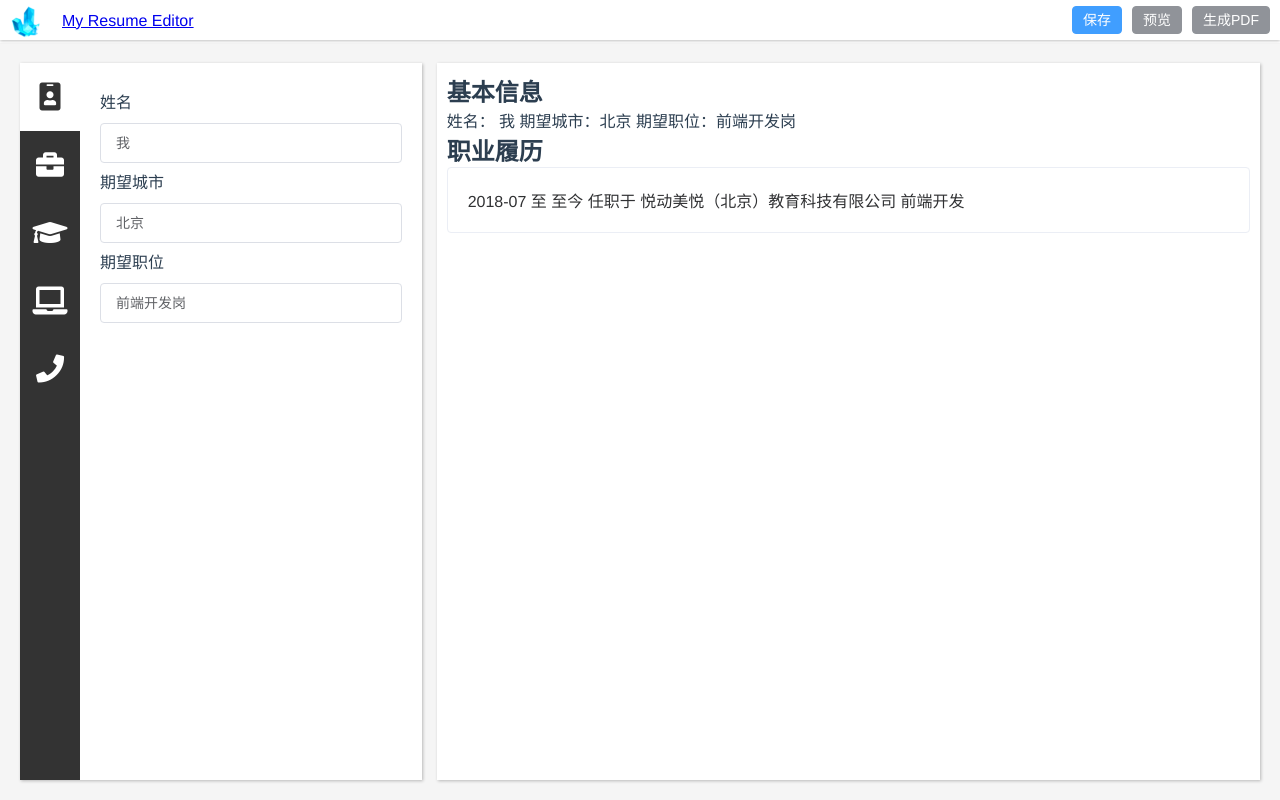
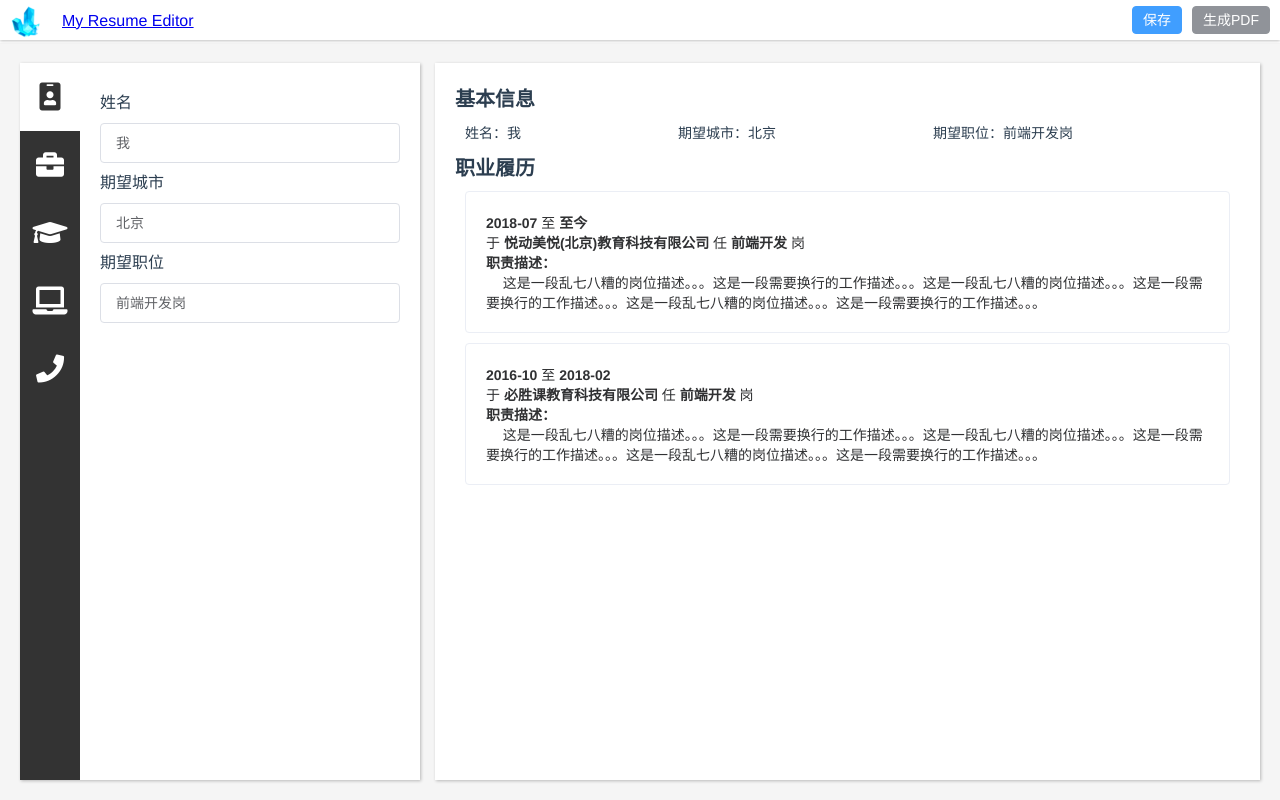
Before and after one commit to yuanyayi/MyResume, a Vue app: page / in a window 1280 px wide. Built offline with nearby package versions, Linux system fonts and the light colour scheme.

Commit message:
允许增加和删除工作履历了

```diff
--- a/src/App.vue
+++ b/src/App.vue
@@ -30,7 +30,8 @@ ul,ol,dl {
 }
 
 #app {
-  font-family: 'Avenir', Helvetica, Arial, sans-serif;
+  // font-family: 'Avenir', Helvetica, Arial, sans-serif;
+  font-family: "Helvetica Neue",Helvetica,"PingFang SC","Hiragino Sans GB","Microsoft YaHei","微软雅黑",Arial,sans-serif;
   -webkit-font-smoothing: antialiased;
   -moz-osx-font-smoothing: grayscale;
   color: #2c3e50;
--- a/src/sideProjects/ResumeEditor/ResumeEditor.vue
+++ b/src/sideProjects/ResumeEditor/ResumeEditor.vue
@@ -2,11 +2,10 @@
   <div id="resumeEditor">
     <header>
       <div class="wrap">
-        <router-link to="/"><img alt="Vue logo" src="../../assets/logo/logo32.png"></router-link>
+        <router-link to="/"><img alt="Vue logo" src="../../assets/logo/logo32.png"/></router-link>
           <router-link to="/resume-editor">My Resume Editor</router-link>
-          <nav class="right">
+          <nav class="fr">
             <el-button type="primary">保存</el-button>
-            <el-button type="info">预览</el-button>
             <el-button @click="savePDF" type="info">生成PDF</el-button>
           </nav>
       </div>
@@ -14,50 +13,88 @@
     <main>
       <aside>
         <ul class="editList tabs">
-          <li v-for="tab in tabs" :key="tab.label" :title="tab.title" :class="{'cur': currentTab === tab.label}" @click="gotoTab(tab.label)"><i :class="['fa', 'fa-'+tab.icon]"></i></li>
+          <el-tooltip class="item" effect="dark" :content="tab.title" placement="right-center" v-for="tab in tabs" :key="tab.label">
+            <li :class="{'cur': currentTab === tab.label}" @click="gotoTab(tab.label)">
+              <i :class="['fa', 'fa-'+tab.icon]"></i>
+            </li>
+          </el-tooltip>
         </ul>
         <ul class="editContent">
+          <!-- 基本信息 -->
           <li v-show="currentTab === 'BaseInfo'">
-            <label for="username">姓名</label>
+            <label>姓名</label>
             <el-input placeholder="请输入姓名" clearable v-model="base.name">
             </el-input>
-            <label for="username">期望城市</label>
+            <label>期望城市</label>
             <el-input placeholder="希望前往的城市" clearable v-model="base.city">
             </el-input>
-            <label for="username">期望职位</label>
+            <label>期望职位</label>
             <el-input placeholder="期望从事的职业" clearable v-model="base.position">
             </el-input>
           </li>
+          <!-- 职业履历 -->
           <li v-show="currentTab === 'Career'">
+            <el-collapse accordion v-model="careerActiveName">
+              <el-collapse-item v-for="(c,i) in career" :name="i" :title="c.post +' ['+ c.company+']'">
+                <label>日期</label>
+                <div class="date-picker-group">
+                  <el-date-picker v-model="c.employed" type="daterange" align="center" unlink-panels range-separator="至" start-placeholder="开始日期" end-placeholder="结束日期" format="yyyy 年 MM 月" value-format="yyyy-MM-dd" :picker-options="pickerOptions">
+                  </el-date-picker>
+                </div>
+                <label>公司名称</label>
+                <el-input placeholder="公司名称" clearable v-model="c.company">
+                </el-input>
+                <label>岗位</label>
+                <el-input placeholder="岗位" clearable v-model="c.post">
+                </el-input>
+                <label>职责描述</label>
+                <el-input type="textarea" :rows="6" resize="none" placeholder="职责描述" v-model="c.content">
+                </el-input>
+                <p class="tr" style="margin-top: 10px">
+                  <el-button @click="cofirmDeleteCareer(i)" type="danger" icon="el-icon-delete" circle></el-button>
+                </p>
+              </el-collapse-item>
+            </el-collapse>
+            <div class="addBtn" @click="addCareer"><i class="el-icon-plus"></i></div>
           </li>
+          <!-- 教育经历 -->
           <li v-show="currentTab === 'Study'"></li>
+          <!-- 个人项目 -->
           <li v-show="currentTab === 'Projects'"></li>
+          <!-- 联系方式 -->
           <li v-show="currentTab === 'Contact'"></li>
         </ul>
       </aside>
       <div id="screen">
         <h2>基本信息</h2>
-        姓名： {{base.name}}
-        期望城市：{{base.city}}
-        期望职位：{{base.position}}
+        <dl>
+          <dt>姓名：</dt>
+          <dd>{{base.name}}</dd>
+          <dt>期望城市：</dt>
+          <dd>{{base.city}}</dd>
+          <dt>期望职位：</dt>
+          <dd>{{base.position}}</dd>
+        </dl>
         <h2>职业履历</h2>
         <el-card shadow="hover" v-for="c in career">
-
-          {{c.employed[0]}} 至 {{c.employed[1]}} 任职于 {{c.company}}
-          {{c.content}}
+          <b>{{c.employed[0]|formatDate}}</b> 至 <b>{{c.employed[1]|formatDate}}</b> <br />
+          于 <b>{{c.company}}</b> 任 <b>{{c.post}}</b> 岗<br />
+          <b>职责描述：</b>
+          <pre class="positionContent">{{c.content}}</pre>
         </el-card>
       </div>
     </main>
   </div>
 </template>
 <script>
-import html2canvas from "html2canvas"
+  import html2canvas from "html2canvas"
 import * as jsPDF from 'jspdf'
 
 export default {
   name: "resumeEditor",
   data() {
     return {
+      // 选项
       currentTab: "BaseInfo",
       tabs: [{
         title: "基本信息",
@@ -80,18 +117,42 @@ export default {
         icon: "phone",
         label: "Contact"
       }],
+      // 信息
       base: {
         name: "我",
         city: "北京",
         position: "前端开发岗"
       },
       career: [{
-        company: "悦动美悦（北京）教育科技有限公司",
-        employed: ["2018-07", "至今"],
-        content: "前端开发"
+        company: "悦动美悦(北京)教育科技有限公司",
+        employed: ["2018-07-23", "2019-12-31"],
+        post: "前端开发",
+        content: "  这是一段乱七八糟的岗位描述。。。这是一段需要换行的工作描述。。。这是一段乱七八糟的岗位描述。。。这是一段需要换行的工作描述。。。这是一段乱七八糟的岗位描述。。。这是一段需要换行的工作描述。。。"
+      },{
+        company: "必胜课教育科技有限公司",
+        employed: ["2016-10-17", "2018-02-10"],
+        post: "前端开发",
+        content: "  这是一段乱七八糟的岗位描述。。。这是一段需要换行的工作描述。。。这是一段乱七八糟的岗位描述。。。这是一段需要换行的工作描述。。。这是一段乱七八糟的岗位描述。。。这是一段需要换行的工作描述。。。"
       }],
-
+      // 日期选择设置项
+      pickerOptions: {
+        disabledDate(time) {
+          return time.getTime() > Date.now();
+        },
+        shortcuts: [{
+            text: '至今',
+            onClick(picker) {
+              picker.$emit('pick', new Date());
+            }
+          }]
+      },
+      careerActiveName: 0
     }
+  },
+  created(){
+    this.career.sort((c1,c2)=>{
+      return c1.employed[1]>c2.employed[1]
+    })
   },
   methods: {
     gotoTab(i) {
@@ -105,12 +166,63 @@ export default {
         doc.addImage(imgData, 'JPEG', 0, 0, 210, 297);
         doc.save(`${_this.base.name}的PDF简历.pdf`);
       });
+    },
+    cofirmDeleteCareer(index){
+      this.$confirm('确定删除这段经历吗?', {
+          distinguishCancelAndClose: true,
+          confirmButtonText: '删掉',
+          cancelButtonText: '算了不删了',
+          type: 'warning'
+        }).then(() => {
+          this.career.splice(index,1);
+          this.$message({
+            type: 'success',
+            message: '删除成功!'
+          });
+        }).catch(action => {
+          action === 'cancel' ?
+          this.$message({
+            type: 'info',
+            message: '已取消删除'
+          }) : console.log(action);
+        });
+    },
+    addCareer(){
+      let today = new Date()
+      this.career.unshift({
+        company: "",
+        employed: ["", `${today.getFullYear()}-${today.getMonth()+1}-${today.getDate()}`],
+        post: "前端开发",
+        content: ""
+      })
+      this.careerActiveName = 0
     }
-
+  },
+  filters: {
+    formatDate(dateStr) {
+      let today = new Date();
+      let tempDate = new Date()
+      let str = dateStr.split(/[^0-9]/);
+      tempDate.setFullYear(str[0])
+      tempDate.setMonth(str[1] - 1)
+      tempDate.setDate(str[2])
+      if (tempDate >= today) {
+        return '至今'
+      }
+      return dateStr.slice(0,7)
+    }
   }
 }
 
 </script>
+<style type="text/css">
+.el-collapse-item__header {
+  overflow: hidden;
+  white-space: nowrap;
+  text-overflow: ellipsis;
+}
+
+</style>
 <style lang="less" scoped>
 #resumeEditor {
   height: 100vh;
@@ -139,8 +251,18 @@ header {
     padding: 6px 10px;
   }
 }
-.right {
+.fr {
   float: right;
+}
+.cf:after {
+  content: "";
+  display: block;
+  height: 0;
+  visibility: hidden;
+  clear: both;
+}
+.tr {
+  text-align: right;
 }
 main {
   box-sizing: border-box;
@@ -153,8 +275,10 @@ main {
   }
   display: flex;
   aside {
-    flex: 1;
+    flex: 0 0 400px;
     display: flex;
+    align-items: stretch;
+    overflow-x: hidden;
     .tabs {
       width: 60px;
       flex: 0 0 auto;
@@ -177,25 +301,78 @@ main {
       }
     }
     .editContent {
+      flex: 1 1 auto;
       li {
-        padding: 20px;
-        label {
+        margin: 20px;
+        &>* {
           display: block;
-          float: left;
-          height: 40px;
-          line-height: 40px;
         }
-        .el-input {
-          display: block;
-          float: left;
-        }
+      }
+      label {
+        height: 40px;
+        line-height: 40px;
+      }
+      .addBtn {
+        width: 100%;
+        height: 48px;
+        line-height: 48px;
+        text-align: center;
+        border: 1px solid #ebeef5;
+        border-top: none;
+        cursor: pointer;
+      }
+      .el-date-editor.el-date-editor--daterange {
+        width: auto;
+      }
+      .date-picker-group {
+        text-align: justify;
       }
     }
   }
   #screen {
     margin-left: 15px;
-    flex: 2;
-    padding: 10px;
+    flex: 1;
+    overflow-x: hidden;
+    padding: 20px;
+  }
+}
+
+#screen {
+  font-size: 14px;
+  &>* {
+    margin: 10px;
+  }
+  h2, h3, h4, h5 {
+    font-weight: 600;
+    margin: 0;
+  }
+  h2 {
+    font-size: 20px;
+  }
+  h3 {
+    font-size: 18px;
+  }
+  h4 {
+    font-size: 16px;
+  }
+  h5 {
+    font-size: 14px;
+  }
+  // 列表
+  dl {
+    display: flex;
+    flex-wrap: wrap;
+    dt {
+      flex: 0 0 auto;
+    }
+    dd {
+      flex: 2 1 auto;
+    }
+  }
+  .positionContent {
+    width: 100%;
+    white-space: pre-wrap;
+    word-wrap: break-word;
   }
 }
 
```
